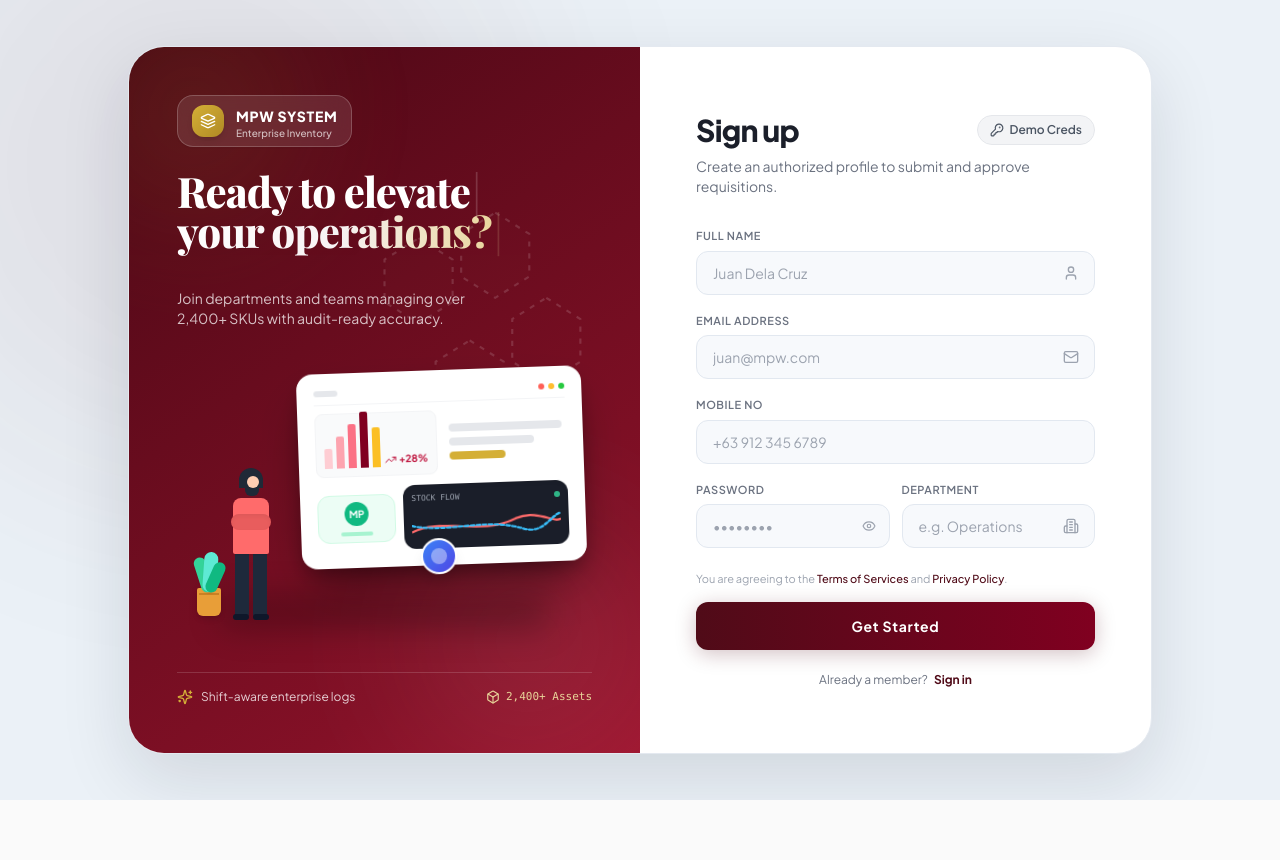
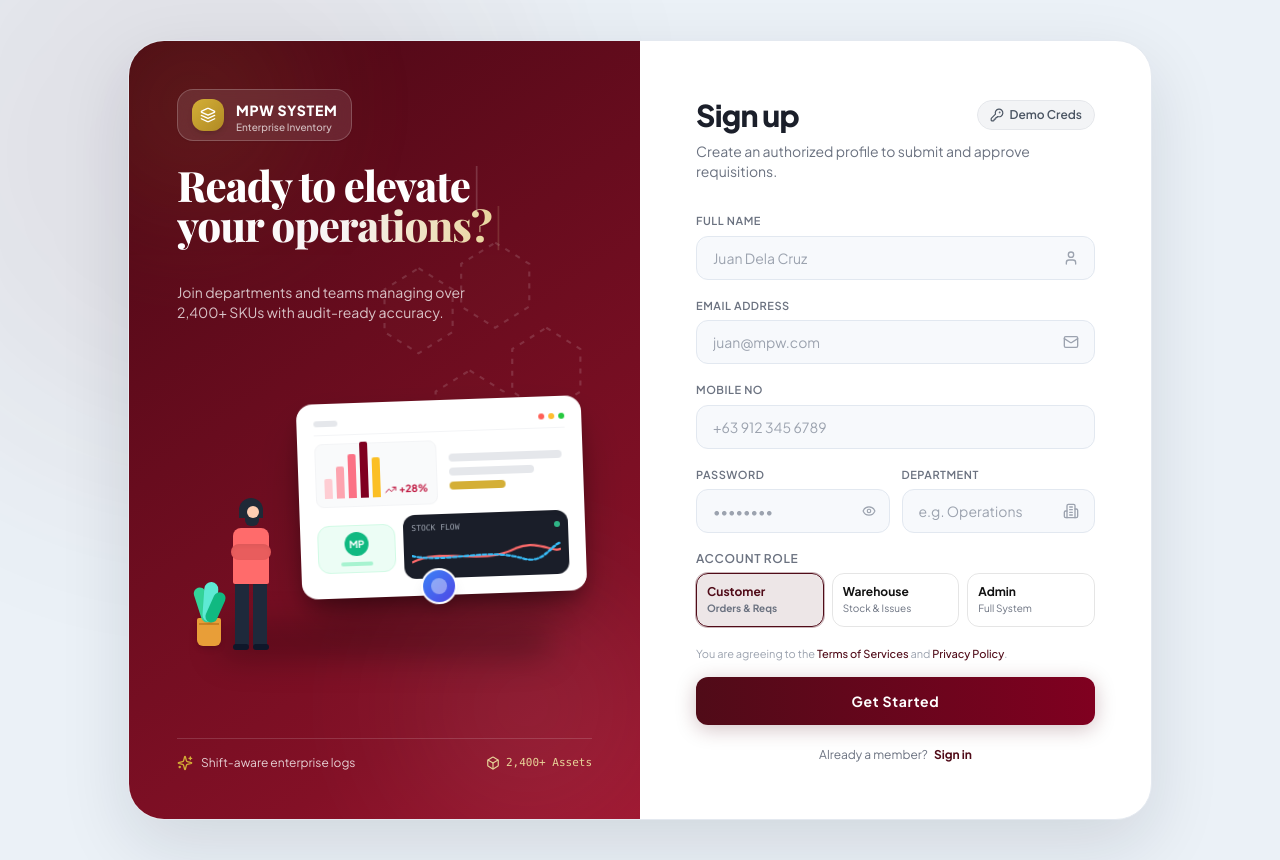
Before and after one commit to jhesterrr/mpw-inventory-management, a React (Vite) app: page / in a window 1280 px wide. Both pictures are taken after a click on the button "Sign up". Before the commit the page ends 800 px from the top, so only its background shows below. Built offline with nearby package versions, Linux system fonts and the light colour scheme; a web font is replaced by a local one.

Commit message:
fix(auth): enforce strict login verification, add role selection on signup, and log in directly to newly created account

```diff
--- a/src/pages/LoginPage.tsx
+++ b/src/pages/LoginPage.tsx
@@ -285,8 +285,8 @@ function VisualShowcasePanel({ isDark, mode }: { isDark: boolean; mode: AuthMode
 }
 
 export default function LoginPage() {
-  const { loginAsRole, addUser, theme } = useAppStore(s => ({
-    loginAsRole: s.loginAsRole,
+  const { loginWithUser, addUser, theme } = useAppStore(s => ({
+    loginWithUser: s.loginWithUser,
     addUser: s.addUser,
     theme: s.theme,
   }));
@@ -307,7 +307,7 @@ export default function LoginPage() {
   const [signupEmail, setSignupEmail] = useState('');
   const [signupMobile, setSignupMobile] = useState('');
   const [signupPassword, setSignupPassword] = useState('');
-  const signupRole: UserRole = 'customer'; // role fixed for signup
+  const [signupRole, setSignupRole] = useState<UserRole>('customer');
 
   const [signupDept, setSignupDept] = useState('');
   const [showSignupPass, setShowSignupPass] = useState(false);
@@ -322,23 +322,40 @@ export default function LoginPage() {
       setLoginError('Please enter your email address.');
       return;
     }
+    if (!loginPassword) {
+      setLoginError('Please enter your password.');
+      return;
+    }
 
     setIsSubmitting(true);
     setTimeout(() => {
       const users = useAppStore.getState().users;
-      const found = users.find(u => u.email.toLowerCase() === loginEmail.trim().toLowerCase());
+      const found = users.find(
+        u => u.email.toLowerCase() === loginEmail.trim().toLowerCase()
+      );
 
-      if (found) {
-        if (loginPassword && found.password && loginPassword !== found.password) {
-          setLoginError('Invalid password. Demo default is "mpw@123".');
-          setIsSubmitting(false);
-          return;
-        }
-        loginAsRole(found.role);
-      } else {
-        // Fallback for seamless demo experience
-        loginAsRole('editor');
+      if (!found) {
+        setLoginError('No account found with this email. Please check your credentials or sign up.');
+        setIsSubmitting(false);
+        return;
       }
+
+      // Check password (matching against user's password or default demo password 'mpw@123')
+      const expectedPassword = found.password || 'mpw@123';
+      if (loginPassword !== expectedPassword) {
+        setLoginError('Incorrect password. For demo accounts, the default password is "mpw@123".');
+        setIsSubmitting(false);
+        return;
+      }
+
+      if (!found.active) {
+        setLoginError('This account has been deactivated. Please contact an administrator.');
+        setIsSubmitting(false);
+        return;
+      }
+
+      // Log in as the exact user account matching the credentials
+      loginWithUser(found);
       setIsSubmitting(false);
     }, 350);
   };
@@ -352,7 +369,7 @@ export default function LoginPage() {
       return;
     }
     if (!signupEmail.trim() || !signupEmail.includes('@')) {
-      setSignupError('Please enter a valid work email address.');
+      setSignupError('Please enter a valid email address.');
       return;
     }
     if (!signupPassword || signupPassword.length < 4) {
@@ -360,19 +377,27 @@ export default function LoginPage() {
       return;
     }
 
+    // Check if email already exists
+    const users = useAppStore.getState().users;
+    if (users.some(u => u.email.toLowerCase() === signupEmail.trim().toLowerCase())) {
+      setSignupError('An account with this email already exists. Please log in instead.');
+      return;
+    }
+
     setIsSubmitting(true);
     setTimeout(() => {
-      addUser({
+      const newUser = addUser({
         name: signupName.trim(),
         email: signupEmail.trim(),
         role: signupRole,
-        dept: signupDept.trim() || 'General Operations',
+        dept: signupDept.trim() || (signupRole === 'warehouse' ? 'Warehouse Operations' : 'General Operations'),
         password: signupPassword,
       });
 
       setSignupSuccess(true);
       setTimeout(() => {
-        loginAsRole(signupRole);
+        // Log in directly as the newly created user
+        loginWithUser(newUser);
       }, 600);
     }, 400);
   };
@@ -675,6 +700,37 @@ export default function LoginPage() {
                 />
               </div>
 
+              {/* Account Role Selector */}
+              <div>
+                <label className="block text-xs font-semibold uppercase tracking-wider text-muted mb-1.5">
+                  Account Role
+                </label>
+                <div className="grid grid-cols-3 gap-2">
+                  {[
+                    { id: 'customer' as UserRole, label: 'Customer', desc: 'Orders & Reqs' },
+                    { id: 'warehouse' as UserRole, label: 'Warehouse', desc: 'Stock & Issues' },
+                    { id: 'editor' as UserRole, label: 'Admin', desc: 'Full System' },
+                  ].map(r => {
+                    const active = signupRole === r.id;
+                    return (
+                      <button
+                        key={r.id}
+                        type="button"
+                        onClick={() => setSignupRole(r.id)}
+                        className={cn(
+                          'p-2.5 rounded-xl border text-left transition-all duration-200 outline-none',
+                          active
+                            ? 'bg-royal-primary/10 dark:bg-royal-primary/20 border-royal-primary text-primary font-bold ring-1 ring-royal-primary/30'
+                            : 'border-black/10 dark:border-white/10 hover:border-black/20 dark:hover:border-white/20'
+                        )}
+                      >
+                        <p className="text-xs font-bold leading-tight">{r.label}</p>
+                        <p className="text-[10px] text-muted truncate mt-0.5">{r.desc}</p>
+                      </button>
+                    );
+                  })}
+                </div>
+              </div>
 
               {signupError && (
                 <div className="text-xs font-medium text-rose-500 bg-rose-500/10 border border-rose-500/20 px-3 py-2 rounded-lg">
--- a/src/store/index.ts
+++ b/src/store/index.ts
@@ -48,6 +48,7 @@ interface AppActions {
   setTheme: (t: AppState['theme']) => void;
   toggleTheme: () => void;
   loginAsRole: (role: UserRole) => void;
+  loginWithUser: (user: User) => void;
   loginDefault: () => void;
   logout: () => void;
   switchRole: (role: UserRole) => void;
@@ -108,7 +109,7 @@ interface AppActions {
 
   getCustomerMyRequisitions: (customerName: string) => Requisition[];
 
-  addUser: (input: { name: string; email: string; role: UserRole; dept?: string; password?: string }) => void;
+  addUser: (input: { name: string; email: string; role: UserRole; dept?: string; password?: string }) => User;
   updateUser: (id: string, patch: Partial<Pick<User, 'role' | 'active' | 'department' | 'dept' | 'name' | 'email'>>) => void;
   deleteUser: (id: string) => void;
   resetToSeed: () => void;
@@ -130,6 +131,9 @@ export const useAppStore = create<AppState & AppActions>()(
         if (user && user.role !== role) {
           switchRole(role);
         }
+      },
+      loginWithUser: user => {
+        set({ isAuthenticated: true, currentUser: user, activePage: 'dashboard' });
       },
       loginDefault: () => get().loginAsRole('editor'),
       logout: () => set({ isAuthenticated: false, currentUser: null, cart: [], activePage: 'dashboard' }),
@@ -628,6 +632,7 @@ export const useAppStore = create<AppState & AppActions>()(
           body: `Your account (${input.role}) has been created. Department: ${input.dept || 'General'}.`,
           eventType: 'UserCreated',
         });
+        return user;
       },
 
       updateUser: (id, patch) =>
```
